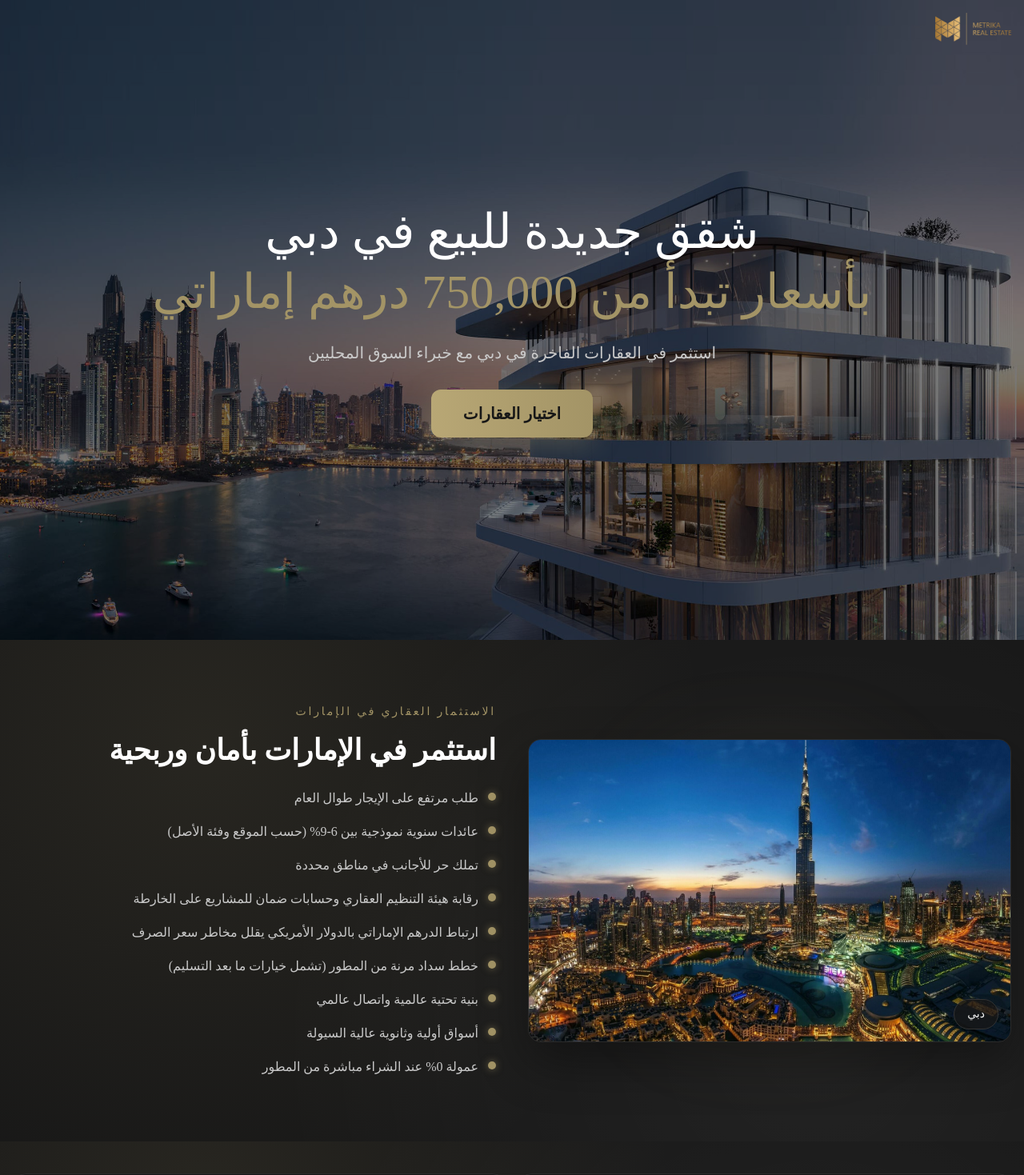
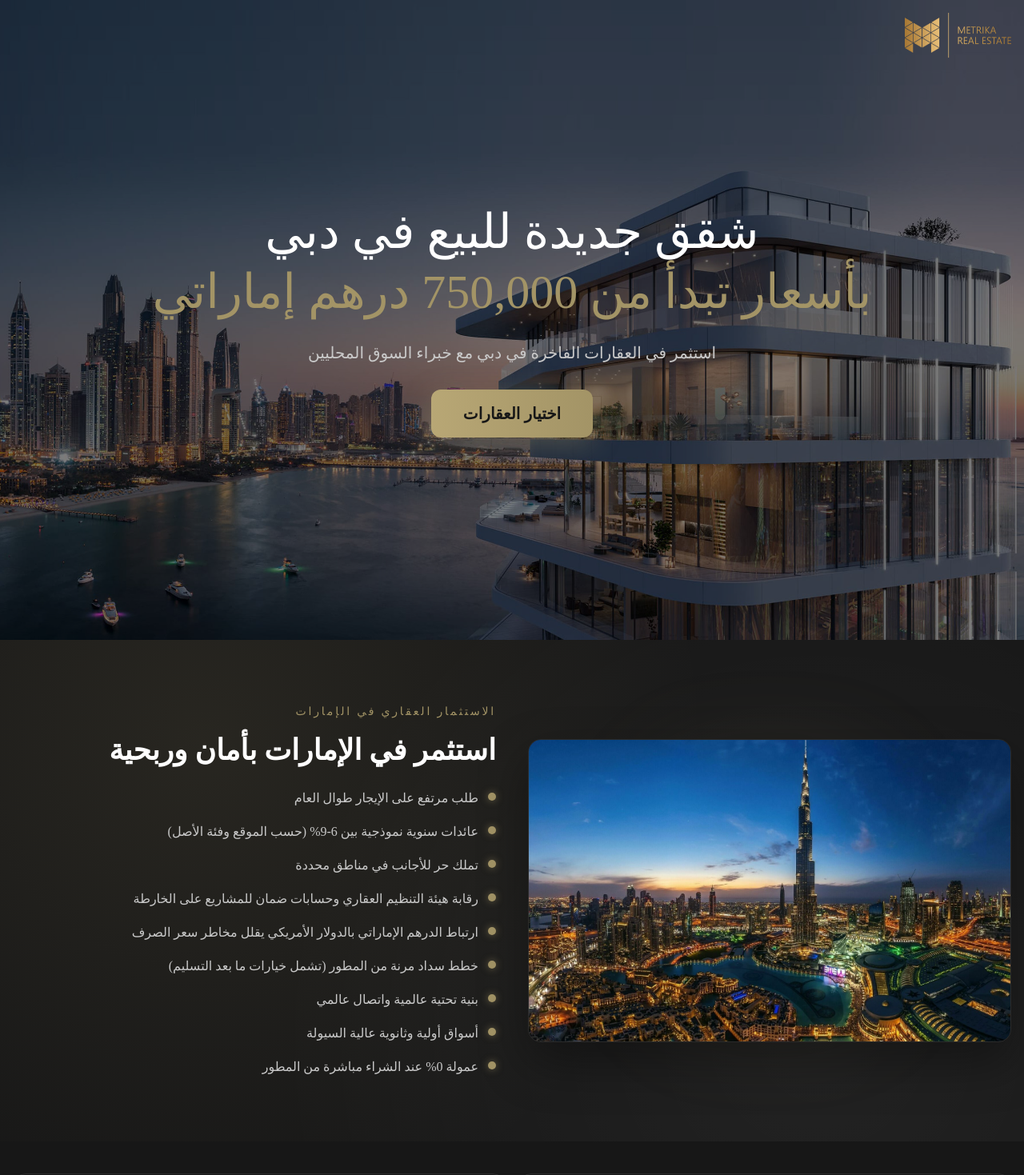
Before and after one commit to demokrat90/metrika, a Next.js app: page / in a window 1280 px wide. Shown: the top 1469 px of the page at 80% size. Built offline with nearby package versions, Linux system fonts and the light colour scheme; a web font is replaced by a local one.

Commit message:
Refine section visuals and logo sizing

```diff
--- a/preview.html
+++ b/preview.html
@@ -121,17 +121,6 @@
       box-shadow: 0 25px 60px rgba(0,0,0,0.35);
     }
     .invest-card img { width: 100%; height: auto; display: block; }
-    .badge {
-      position: absolute;
-      bottom: 16px;
-      right: 16px;
-      padding: 8px 16px;
-      border-radius: 999px;
-      font-size: 14px;
-      background: rgba(23,23,23,0.8);
-      border: 1px solid #333;
-      color: #f5f5f5;
-    }
     .eyebrow { color: var(--color-gold); font-size: 12px; letter-spacing: 0.2em; margin-bottom: 16px; }
     .invest h2 { margin: 0 0 24px; font-size: clamp(24px, 3vw, 36px); color: #fff; }
     .bullets { list-style: none; padding: 0; margin: 0; }
@@ -139,13 +128,6 @@
     .dot { width: 10px; height: 10px; border-radius: 50%; background: var(--color-gold); margin-top: 6px; box-shadow: 0 0 10px rgba(163,148,102,0.6); }
 
     .tax { position: relative; background: #171717; padding: 40px 0; overflow: hidden; }
-    .tax::before {
-      content: '';
-      position: absolute;
-      inset: 0;
-      background: radial-gradient(circle_at_20%_20%, rgba(163,148,102,0.12), transparent 55%),
-                  radial-gradient(circle_at_80%_80%, rgba(255,255,255,0.05), transparent 60%);
-    }
     .tax-inner {
       position: relative;
       z-index: 1;
@@ -195,7 +177,6 @@
       <div class="invest-inner">
         <div class="invest-card">
           <img src="/images/dubai-skyline.jpg" alt="أفق دبي" />
-          <div class="badge">دبي</div>
         </div>
         <div>
           <div class="eyebrow">الاستثمار العقاري في الإمارات</div>
--- a/src/components/Header.tsx
+++ b/src/components/Header.tsx
@@ -15,9 +15,9 @@ export default function Header({ onMenuToggle }: HeaderProps) {
             <Image
               src="/images/logo.png"
               alt="Metrika"
-              width={150}
-              height={50}
-              className="h-10 w-auto"
+              width={190}
+              height={64}
+              className="h-12 md:h-14 w-auto"
               priority
             />
           </a>
--- a/src/components/InvestmentSection.tsx
+++ b/src/components/InvestmentSection.tsx
@@ -33,9 +33,6 @@ export default function InvestmentSection() {
                 priority={false}
               />
             </div>
-            <div className="absolute bottom-4 right-4 px-4 py-2 rounded-full text-sm text-[#f5f5f5] bg-[#171717]/80 border border-[#333]">
-              دبي
-            </div>
           </div>
 
           <div>
--- a/src/components/TaxResidencySection.tsx
+++ b/src/components/TaxResidencySection.tsx
@@ -25,7 +25,6 @@ const residencyItems = [
 export default function TaxResidencySection() {
   return (
     <section className="relative bg-[#171717] py-10 overflow-hidden">
-      <div className="absolute inset-0 bg-[radial-gradient(circle_at_20%_20%,rgba(163,148,102,0.12),transparent_55%),radial-gradient(circle_at_80%_80%,rgba(255,255,255,0.05),transparent_60%)]" />
       <div className="container mx-auto px-4 relative z-10">
         <div className="grid grid-cols-1 md:grid-cols-2 gap-4">
           <div className="rounded-2xl border border-[#2b2b2b] bg-[#171717]/90 p-6 backdrop-blur-[1px]">
```
